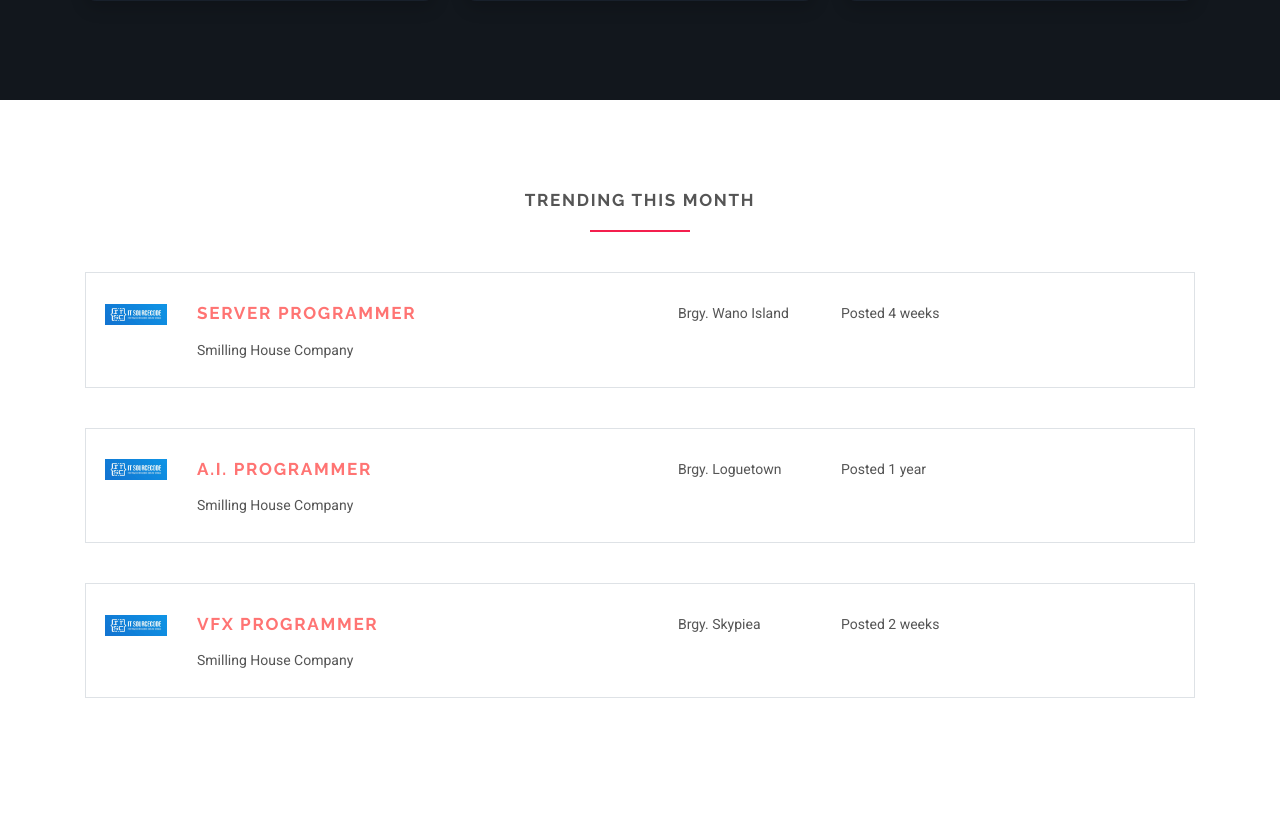
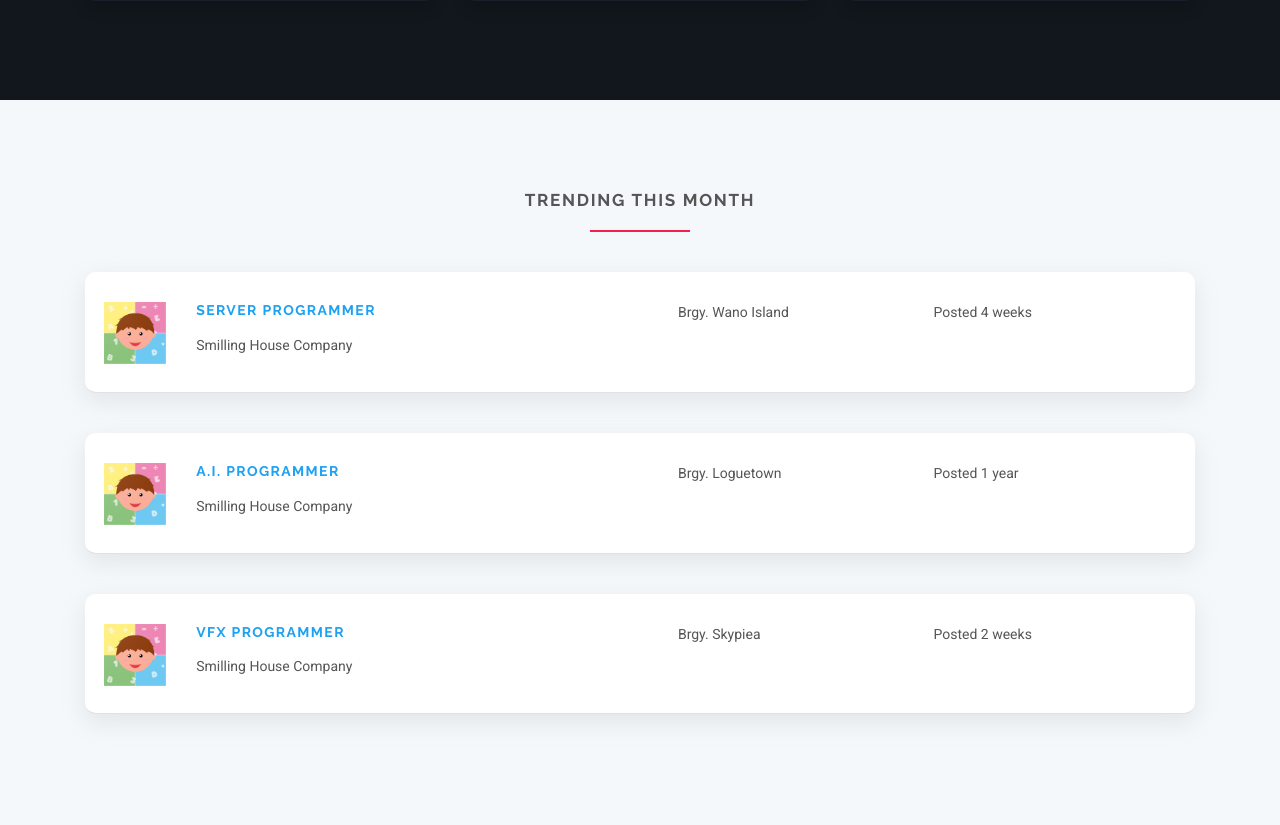
Before and after one commit to rsl081/job-portal-django-elective-5, a Django app: page / in a window 1280 px wide. Shown: the part 2066-2891 px from the top of the page. Run offline with Django 3.2, Linux system fonts and the light colour scheme; data comes from the database, SQL or seed files in the repository; both versions use the stored data as it was after the commit; some libraries are stand-ins or nearby versions.

Commit message:
jayson-trending-this-month-update

```diff
--- a/static/css/custom.css
+++ b/static/css/custom.css
@@ -251,3 +251,29 @@ ul {
 .job-form-section.job-form-section--image{
   width: 100%;
 }
+
+/* trending this month section */
+.trending-section{
+  background-color: #F5F8FA;
+}
+
+.job-listing{
+  padding-bottom: 20px;
+  background-color: #ffffff;
+  border-radius: 0.7rem;
+  border: none;
+  box-shadow: rgba(149, 157, 165, 0.2) 0px 8px 24px;
+}
+
+.job-listing .job__title a{
+  color: #1DA1F2;
+}
+
+.job-listing .job__title a:hover{
+  text-decoration: none;
+  letter-spacing: 3px;
+}
+
+.job__star__link:hover{
+  color: #fdcc0d;
+}
--- a/templates/home.html
+++ b/templates/home.html
@@ -112,7 +112,7 @@
             </div>
         </div>
     </section>
-    <section>
+    <section class="trending-section">
         <div class="container">
             <h4 class="heading">Trending this month</h4>
             {% for trending in trendings %}
@@ -121,23 +121,23 @@
                         <div class="col-md-12 col-lg-6">
                             <div class="row">
                                 <div class="col-2">
-                                    <img src="{% static 'img/itsourcecodes.jpg' %}"
+                                    <img src="{% static 'img/test_logo.png' %}"
                                          alt="ShareBoardd " class="img-fluid">
                                 </div>
                                 <div class="col-10">
-                                    <h4 class="job__title">
+                                    <h5 class="job__title">
                                         <a href="{% url 'jobs:jobs-detail' trending.id %}">{{ trending.title }}</a>
-                                    </h4>
+                                    </h5>
                                     <p class="job__company">
                                         {{ trending.company_name }}
                                     </p>
                                 </div>
                             </div>
                         </div>
-                        <div class="col-10 col-md-3 col-lg-2 ml-auto"><i class="fa fa-map-marker job__location"></i>
+                        <div class="col-10 col-md-3 col-lg-3 ml-auto"><i class="fa fa-map-marker job__location"></i>
                             {{ trending.location }}
                         </div>
-                        <div class="col-10 col-md-3 col-lg-3 ml-auto">
+                        <div class="col-10 col-md-3 col-lg-2 ml-auto">
                             <p>Posted {{ trending.created_at|timesince }}</p>
                         </div>
                         <div class="col-sm-12 col-md-2 col-lg-1">
--- a/templates/jobs/search.html
+++ b/templates/jobs/search.html
@@ -43,7 +43,7 @@
                         <div class="col-md-12 col-lg-6">
                             <div class="row">
                                 <div class="col-2">
-                                    <img src="{% static 'img/itsourcecodes.jpg' %}"
+                                    <img src="{% static 'img/test_logo.png' %}"
                                          alt="Ipsioou " class="img-fluid">
                                 </div>
                                 <div class="col-10">
```
Also changed, not shown: db.sqlite3, static/img/test_logo.png (added).
